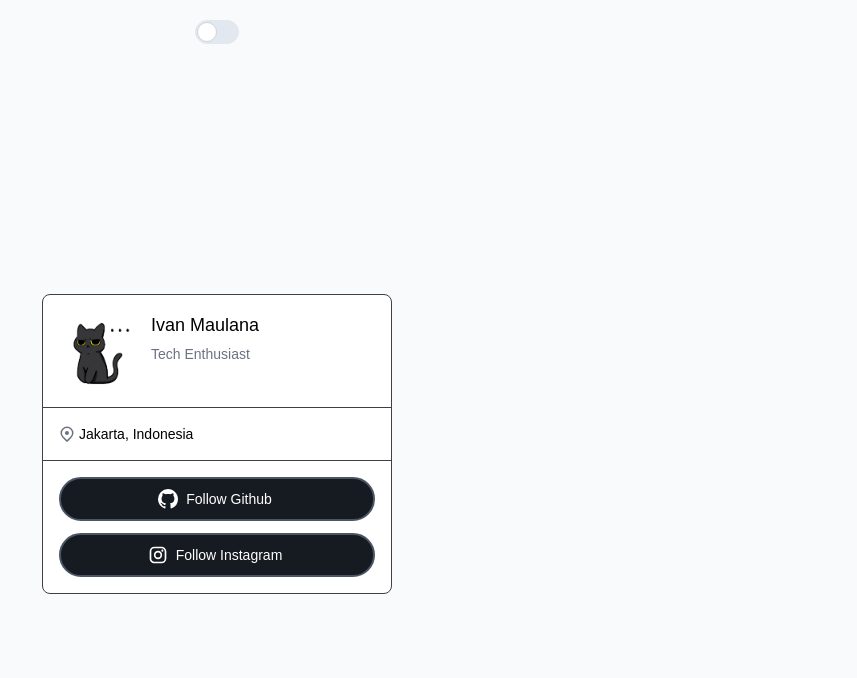
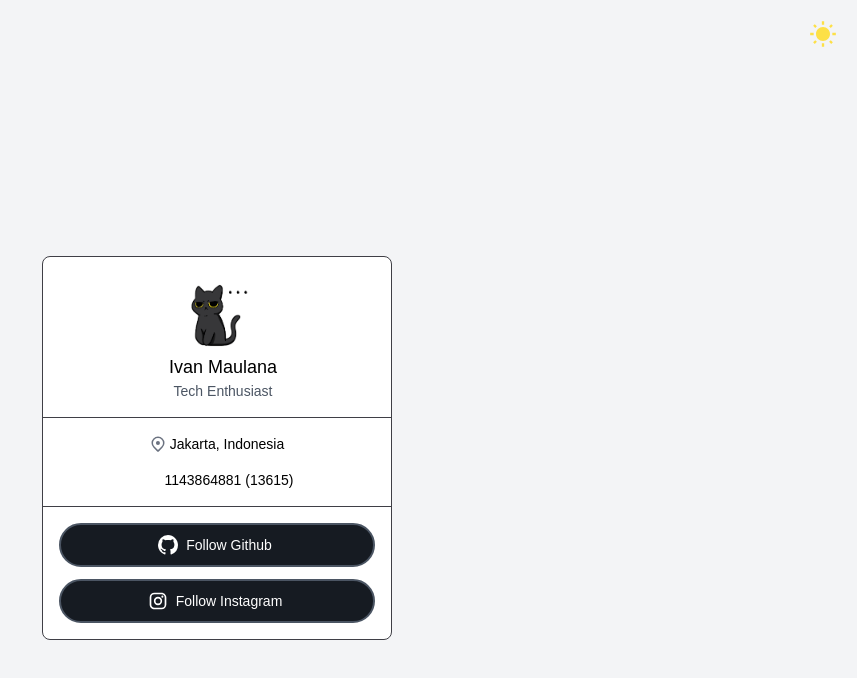
Before and after one commit to extenv/extenv, a plain HTML site: page index.html in a window 1280 px wide. Shown: the whole page, without its empty margins (423-1280 px from the left). Drawn offline with nearby package versions, Linux system fonts and the light colour scheme; files that its build step writes are made by us from their sources.

Commit message:
Add files via upload

```diff
--- a/index.html
+++ b/index.html
@@ -5,39 +5,40 @@
     <meta charset="UTF-8">
     <meta name="viewport" content="width=device-width, initial-scale=1.0">
     <title>Ivan Maulana | Extenv</title>
-    <link rel="stylesheet" href="./styles/style.css">
+    <link rel="stylesheet" href="../public/styles/style.css">
     <script defer src="./scripts/alpinejs.js"></script>
 </head>
 
 <body x-data="{ darkMode: localStorage.getItem('dark') === 'true'} "
     x-init="$watch('darkMode', val => localStorage.setItem('dark', val))" x-bind:class="{ 'dark': darkMode }"
-    class="dark:bg-[#161b22] bg-gray-50  select-none font-poppins">
+    class="dark:bg-[#161b22] bg-gray-100  select-none font-poppins">
 
-    <div class="flex justify-center w-full pt-5">
-        <label class="relative inline-flex items-center cursor-pointer">
-            <input id="switch" type="checkbox" class="sr-only peer" x-model="darkMode" type="checkbox"
-                @click="darkMode = !darkMode" />
-            <label for="switch" class="hidden"></label>
-            <div
-                class="peer h-6 w-11 rounded-full border bg-slate-200 after:absolute after:left-[2px] after:top-0.5 after:h-5 after:w-5 after:rounded-full after:border after:border-gray-300 after:bg-white after:transition-all after:content-[''] peer-checked:bg-slate-800 peer-checked:after:translate-x-full peer-checked:after:border-white peer-focus:ring-green-300">
-            </div>
-        </label>
+    <div class="flex justify-end w-full pt-5 pr-5">
+        <button x-show="darkMode" @click="darkMode = !darkMode">
+            <svg xmlns="http://www.w3.org/2000/svg" class="text-white w-7 h-7" viewBox="0 0 256 256">
+                <path fill="currentColor"
+                    d="M240 96a8 8 0 0 1-8 8h-16v16a8 8 0 0 1-16 0v-16h-16a8 8 0 0 1 0-16h16V72a8 8 0 0 1 16 0v16h16a8 8 0 0 1 8 8m-96-40h8v8a8 8 0 0 0 16 0v-8h8a8 8 0 0 0 0-16h-8v-8a8 8 0 0 0-16 0v8h-8a8 8 0 0 0 0 16m65.14 94.33A88.07 88.07 0 0 1 105.67 46.86a8 8 0 0 0-10.6-9.06A96 96 0 1 0 218.2 160.93a8 8 0 0 0-9.06-10.6" />
+            </svg>
+        </button>
+
+        <button x-show="!darkMode" @click="darkMode = !darkMode">
+            <svg xmlns="http://www.w3.org/2000/svg" class="text-yellow-300 w-7 h-7" viewBox="0 0 24 24">
+                <path fill="currentColor"
+                    d="m3.55 19.09l1.41 1.41l1.8-1.79l-1.42-1.42M12 6c-3.31 0-6 2.69-6 6s2.69 6 6 6s6-2.69 6-6c0-3.32-2.69-6-6-6m8 7h3v-2h-3m-2.76 7.71l1.8 1.79l1.41-1.41l-1.79-1.8M20.45 5l-1.41-1.4l-1.8 1.79l1.42 1.42M13 1h-2v3h2M6.76 5.39L4.96 3.6L3.55 5l1.79 1.81zM1 13h3v-2H1m12 9h-2v3h2" />
+            </svg>
+        </button>
     </div>
-
     <section class="flex items-center justify-center h-screen">
         <div class="text-gray-300   rounded-lg text-sm w-[350px] dark:bg-[#161b22] bg-white border border-[#3f3f46]">
-            <div class="flex flex-row w-full p-4 space-x-3">
+            <div class="flex flex-col items-center justify-center w-full p-4 space-x-3">
                 <img class="w-20 h-20 rounded-2xl border-zinc-700" alt="Sebastián Ríos" src="./images/user.png" />
-                <div class="w-full text-gray-500">
-                    <p
-                        class="w-[200px] dark:text-white text-black  text-lg space-x-1 inline-block overflow-hidden whitespace-nowrap text-ellipsis">
-                        Ivan Maulana
-                    </p>
-                    <p>Tech Enthusiast</p>
-                </div>
+                <p class="text-lg text-black dark:text-white">
+                    Ivan Maulana
+                </p>
+                <p class="text-gray-600 dark:text-gray-400">Tech Enthusiast</p>
             </div>
             <div class="w-full border-b border-[#3f3f46]"></div>
-            <div class="flex flex-col w-full p-4 space-y-4 text-sm text-gray-500">
+            <div class="flex flex-col items-center justify-center w-full p-4 space-y-4 text-sm text-gray-500">
                 <div class="flex items-center space-x-1">
                     <svg viewBox="0 0 16 16" version="1.1" width="16" height="16" fill="currentColor"
                         aria-hidden="true">
@@ -46,6 +47,15 @@
                         </path>
                     </svg>
                     <p class="text-black dark:text-white">Jakarta, Indonesia</p>
+                </div>
+                <div class="flex items-center space-x-1">
+                    <svg xmlns="http://www.w3.org/2000/svg" class="w-5 h-5 text-white" viewBox="0 0 48 48">
+                        <path fill="none" stroke="currentColor" stroke-linecap="round" stroke-linejoin="round"
+                            d="M40.5 5.5h-33a2 2 0 0 0-2 2v33a2 2 0 0 0 2 2h33a2 2 0 0 0 2-2v-33a2 2 0 0 0-2-2" />
+                        <path fill="none" stroke="currentColor" stroke-linecap="round" stroke-linejoin="round"
+                            d="M17 30.985V17l7 7l7-6.979V31M17 17L6.093 6.093M42.5 17.955L30.045 5.5M31 31l10.91 10.91m-23.955.59L5.5 30.045" />
+                    </svg>
+                    <p class="text-black dark:text-white">1143864881 (13615)</p>
                 </div>
             </div>
             <div class="w-full border-b border-[#3f3f46]"></div>
```
Also changed, not shown: styles/style.css.
